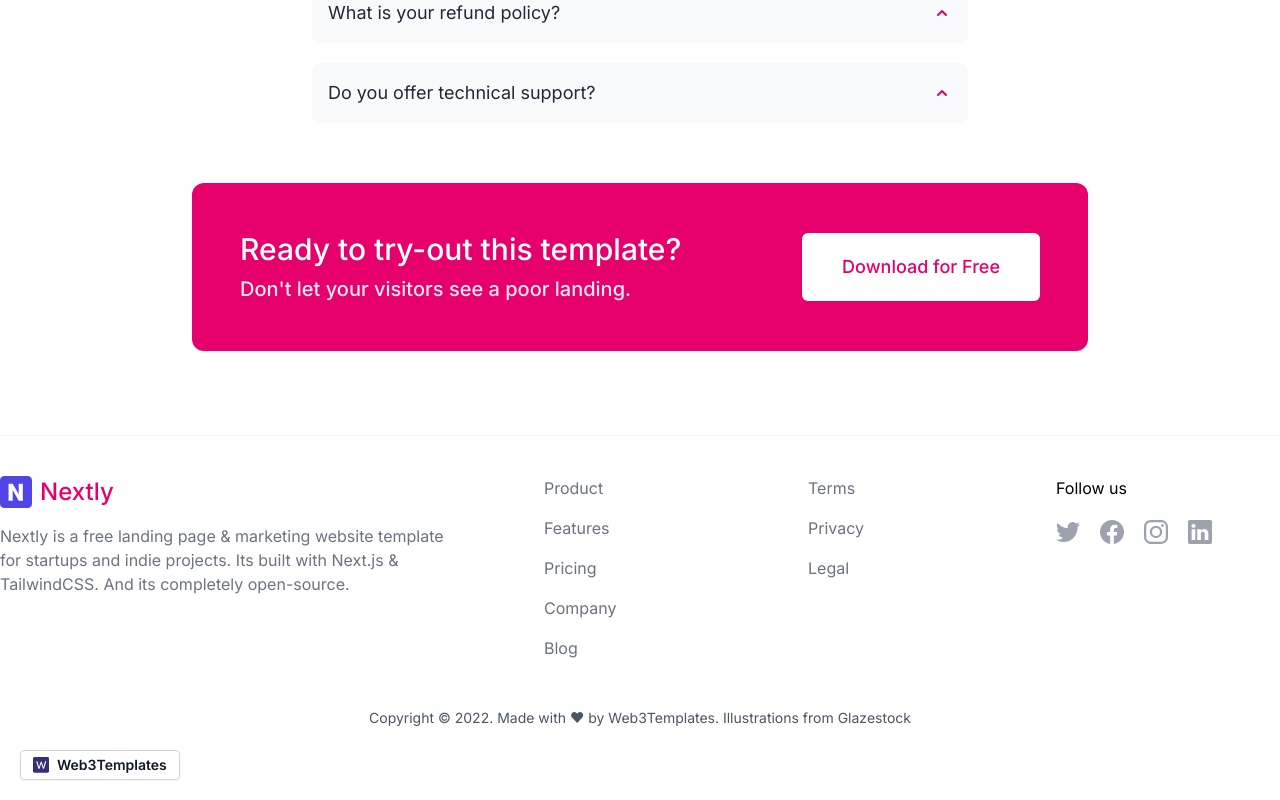
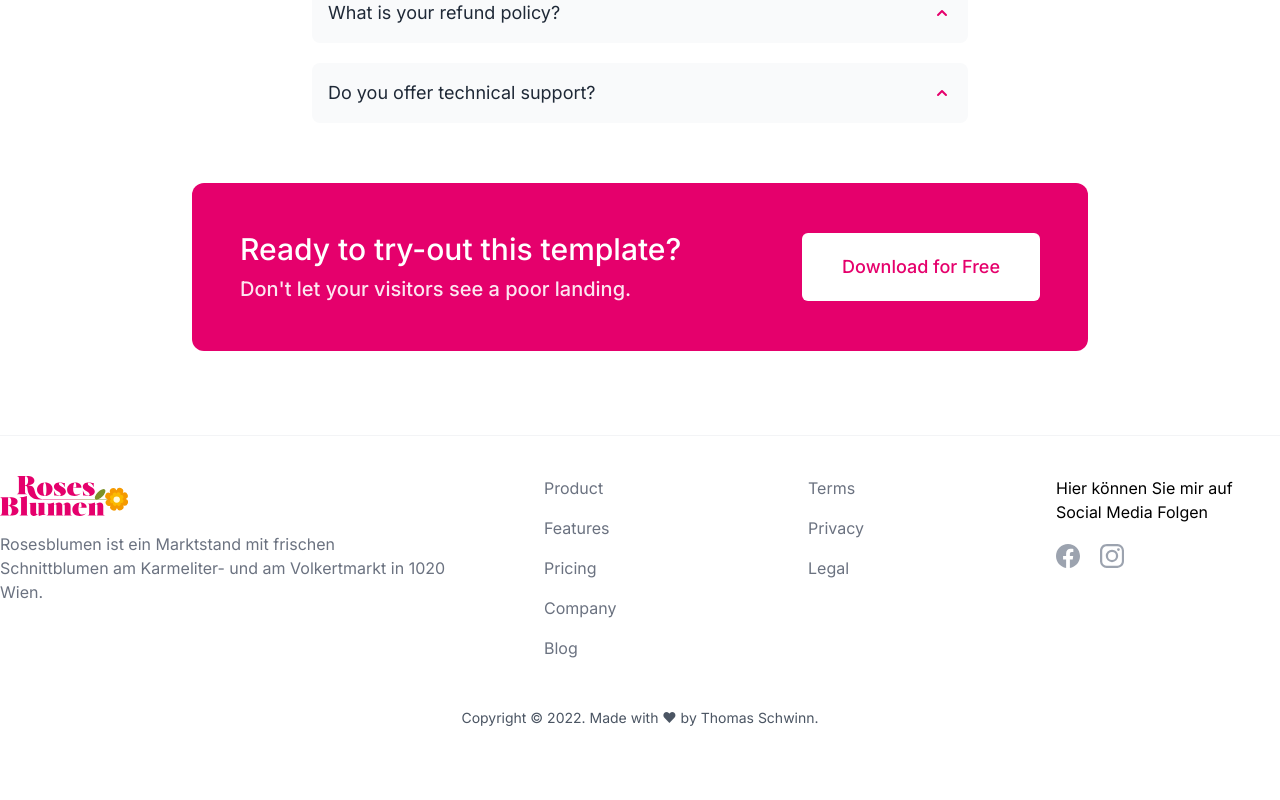
Before and after one commit to thomasschwinn/rosesblumen, a Next.js app: page / in a window 1280 px wide. Shown: the part 4493-5293 px from the top of the page. Built offline with nearby package versions, Linux system fonts and the light colour scheme.

Commit message:
footer übersetzt, favicon geändert, header angepas

```diff
--- a/components/footer.js
+++ b/components/footer.js
@@ -16,22 +16,20 @@ export default function Footer() {
 								<a className="flex items-center space-x-2 text-2xl font-medium text-indigo-500 dark:text-gray-100">
 									<span>
 										<img
-                      src="/img/logo.svg"
+											src="/img/roses-blumen-logo.svg"
 											alt="N"
 											width="32"
 											height="32"
-                      className="w-8"
+											className="w-32"
 										/>
 									</span>
-                  <span>Nextly</span>
 								</a>
 							</Link>
 						</div>
 
 						<div className="max-w-md mt-4 text-gray-500 dark:text-gray-400">
-              Nextly is a free landing page & marketing website template for
-              startups and indie projects. Its built with Next.js & TailwindCSS.
-              And its completely open-source.
+							Rosesblumen ist ein Marktstand mit frischen Schnittblumen am
+							Karmeliter- und am Volkertmarkt in 1020 Wien.
 						</div>
 					</div>
 
@@ -58,32 +56,31 @@ export default function Footer() {
 						</div>
 					</div>
 					<div className="">
-            <div>Follow us</div>
+						<div>Hier können Sie mir auf Social Media Folgen</div>
 						<div className="flex mt-5 space-x-5 text-gray-400 dark:text-gray-500">
-              <a
+							{/* <a
 								href="https://twitter.com/web3templates"
 								target="_blank"
-                rel="noopener">
+								rel="noopener"
+							>
 								<span className="sr-only">Twitter</span>
 								<Twitter />
-              </a>
+							</a> */}
 							<a
-                href="https://facebook.com/web3templates"
+								href="https://m.facebook.com/rosesblumen"
 								target="_blank"
-                rel="noopener">
+								rel="noopener"
+							>
 								<span className="sr-only">Facebook</span>
 								<Facebook />
 							</a>
 							<a
-                href="https://instagram.com/web3templates"
+								href="https://www.instagram.com/rosesblumen/"
 								target="_blank"
-                rel="noopener">
+								rel="noopener"
+							>
 								<span className="sr-only">Instagram</span>
 								<Instagram />
-              </a>
-              <a href="https://linkedin.com/" target="_blank" rel="noopener">
-                <span className="sr-only">Linkedin</span>
-                <Linkedin />
 							</a>
 						</div>
 					</div>
@@ -91,17 +88,11 @@ export default function Footer() {
 
 				<div className="my-10 text-sm text-center text-gray-600 dark:text-gray-400">
 					Copyright © {new Date().getFullYear()}. Made with ♥ by{" "}
-          <a href="https://web3templates.com/" target="_blank" rel="noopener">
-            Web3Templates.
-          </a>{" "}
-          Illustrations from{" "}
-          <a href="https://www.glazestock.com/" target="_blank" rel="noopener ">
-            Glazestock
+					<a href="https://schwinn.cc/" target="_blank" rel="noopener">
+						Thomas Schwinn.
 					</a>
 				</div>
 			</Container>
-      {/* Do not remove this */}
-      <Backlink />
 		</div>
 	);
 }
@@ -112,7 +103,8 @@ const Twitter = ({ size = 24 }) => (
 		width={size}
 		height={size}
 		viewBox="0 0 24 24"
-    fill="currentColor">
+		fill="currentColor"
+	>
 		<path d="M24 4.37a9.6 9.6 0 0 1-2.83.8 5.04 5.04 0 0 0 2.17-2.8c-.95.58-2 1-3.13 1.22A4.86 4.86 0 0 0 16.61 2a4.99 4.99 0 0 0-4.79 6.2A13.87 13.87 0 0 1 1.67 2.92 5.12 5.12 0 0 0 3.2 9.67a4.82 4.82 0 0 1-2.23-.64v.07c0 2.44 1.7 4.48 3.95 4.95a4.84 4.84 0 0 1-2.22.08c.63 2.01 2.45 3.47 4.6 3.51A9.72 9.72 0 0 1 0 19.74 13.68 13.68 0 0 0 7.55 22c9.06 0 14-7.7 14-14.37v-.65c.96-.71 1.79-1.6 2.45-2.61z" />
 	</svg>
 );
@@ -123,7 +115,8 @@ const Facebook = ({ size = 24 }) => (
 		width={size}
 		height={size}
 		viewBox="0 0 24 24"
-    fill="currentColor">
+		fill="currentColor"
+	>
 		<path d="M24 12.07C24 5.41 18.63 0 12 0S0 5.4 0 12.07C0 18.1 4.39 23.1 10.13 24v-8.44H7.08v-3.49h3.04V9.41c0-3.02 1.8-4.7 4.54-4.7 1.31 0 2.68.24 2.68.24v2.97h-1.5c-1.5 0-1.96.93-1.96 1.89v2.26h3.32l-.53 3.5h-2.8V24C19.62 23.1 24 18.1 24 12.07" />
 	</svg>
 );
@@ -133,44 +126,8 @@ const Instagram = ({ size = 24 }) => (
 		width={size}
 		height={size}
 		viewBox="0 0 24 24"
-    fill="currentColor">
+		fill="currentColor"
+	>
 		<path d="M16.98 0a6.9 6.9 0 0 1 5.08 1.98A6.94 6.94 0 0 1 24 7.02v9.96c0 2.08-.68 3.87-1.98 5.13A7.14 7.14 0 0 1 16.94 24H7.06a7.06 7.06 0 0 1-5.03-1.89A6.96 6.96 0 0 1 0 16.94V7.02C0 2.8 2.8 0 7.02 0h9.96zm.05 2.23H7.06c-1.45 0-2.7.43-3.53 1.25a4.82 4.82 0 0 0-1.3 3.54v9.92c0 1.5.43 2.7 1.3 3.58a5 5 0 0 0 3.53 1.25h9.88a5 5 0 0 0 3.53-1.25 4.73 4.73 0 0 0 1.4-3.54V7.02a5 5 0 0 0-1.3-3.49 4.82 4.82 0 0 0-3.54-1.3zM12 5.76c3.39 0 6.2 2.8 6.2 6.2a6.2 6.2 0 0 1-12.4 0 6.2 6.2 0 0 1 6.2-6.2zm0 2.22a3.99 3.99 0 0 0-3.97 3.97A3.99 3.99 0 0 0 12 15.92a3.99 3.99 0 0 0 3.97-3.97A3.99 3.99 0 0 0 12 7.98zm6.44-3.77a1.4 1.4 0 1 1 0 2.8 1.4 1.4 0 0 1 0-2.8z" />
 	</svg>
 );
-
-const Linkedin = ({ size = 24 }) => (
-  <svg
-    xmlns="http://www.w3.org/2000/svg"
-    width={size}
-    height={size}
-    viewBox="0 0 24 24"
-    fill="currentColor">
-    <path d="M22.23 0H1.77C.8 0 0 .77 0 1.72v20.56C0 23.23.8 24 1.77 24h20.46c.98 0 1.77-.77 1.77-1.72V1.72C24 .77 23.2 0 22.23 0zM7.27 20.1H3.65V9.24h3.62V20.1zM5.47 7.76h-.03c-1.22 0-2-.83-2-1.87 0-1.06.8-1.87 2.05-1.87 1.24 0 2 .8 2.02 1.87 0 1.04-.78 1.87-2.05 1.87zM20.34 20.1h-3.63v-5.8c0-1.45-.52-2.45-1.83-2.45-1 0-1.6.67-1.87 1.32-.1.23-.11.55-.11.88v6.05H9.28s.05-9.82 0-10.84h3.63v1.54a3.6 3.6 0 0 1 3.26-1.8c2.39 0 4.18 1.56 4.18 4.89v6.21z" />
-  </svg>
-);
-
-const Backlink = () => {
-  return (
-    <a
-      href="https://web3templates.com"
-      target="_blank"
-      rel="noopener"
-      className="absolute flex px-3 py-1 space-x-2 text-sm font-semibold text-gray-900 bg-white border border-gray-300 rounded shadow-sm place-items-center left-5 bottom-5 dark:bg-trueGray-900 dark:border-trueGray-700 dark:text-trueGray-300">
-      <svg
-        width="20"
-        height="20"
-        viewBox="0 0 30 30"
-        fill="none"
-        className="w-4 h-4"
-        xmlns="http://www.w3.org/2000/svg">
-        <rect width="30" height="29.5385" rx="2.76923" fill="#362F78" />
-        <path
-          d="M10.14 21.94H12.24L15.44 12.18L18.64 21.94H20.74L24.88 8H22.64L19.58 18.68L16.36 8.78H14.52L11.32 18.68L8.24 8H6L10.14 21.94Z"
-          fill="#F7FAFC"
-        />
-      </svg>
-
-      <span>Web3Templates</span>
-    </a>
-  );
-};
--- a/pages/index.js
+++ b/pages/index.js
@@ -28,19 +28,22 @@ export default function Home() {
 	return (
 		<>
 			<Head>
-        <title>Nextly - Free Nextjs & TailwindCSS Landing Page Template</title>
+				<title>
+					Rosesblumen - Frische Schnittblumen am Karmeliter- und am Volkertmarkt
+				</title>
 				<meta
 					name="description"
-          content="Nextly is a free landing page template built with next.js & Tailwind CSS"
+					content="Rosesblumen ist ein Stand mit frischen Schnittblumen. Freitag und Samstag am Karmelitermarkt und am Mittwoch am Volkertmarkt"
 				/>
-        <link rel="icon" href="/favicon.ico" />
+				<link rel="icon" href="/rosesblumen_favicon.png" />
 			</Head>
 
 			<Navbar />
 			<Hero />
 			<SectionTitle
 				pretitle="Nextly Benefits"
-        title=" Why should you use this landing page">
+				title=" Why should you use this landing page"
+			>
 				Nextly is a free landing page & marketing website template for startups
 				and indie projects. Its built with Next.js & TailwindCSS. And its
 				completely open-source.
@@ -49,7 +52,8 @@ export default function Home() {
 			<Benefits imgPos="right" data={benefitTwo} />
 			<SectionTitle
 				pretitle="Watch a video"
-        title="Learn how to fullfil your needs">
+				title="Learn how to fullfil your needs"
+			>
 				This section is to highlight a promo or demo video of your product.
 				Analysts says a landing page with video has 3% more conversion rate. So,
 				don't forget to add one. Just like this.
@@ -57,7 +61,8 @@ export default function Home() {
 			<Video />
 			<SectionTitle
 				pretitle="Testimonials"
-        title="Here's what our customers said">
+				title="Here's what our customers said"
+			>
 				Testimonails is a great way to increase the brand trust and awareness.
 				Use this section to highlight your popular customers.
 			</SectionTitle>
```
Also changed, not shown: public/rosesblumen_favicon.png (added). Lines whose indentation alone changed are shown as unchanged.
